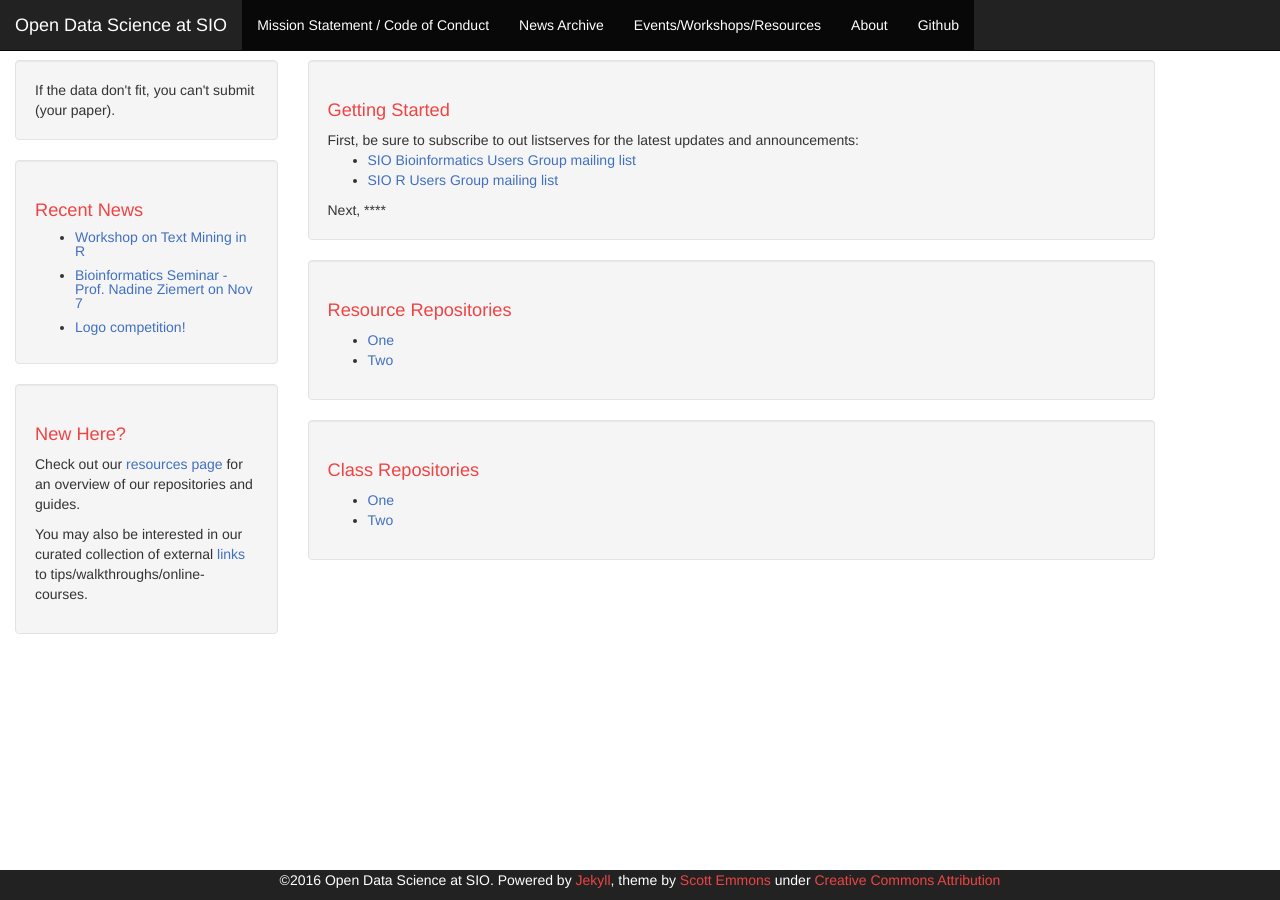
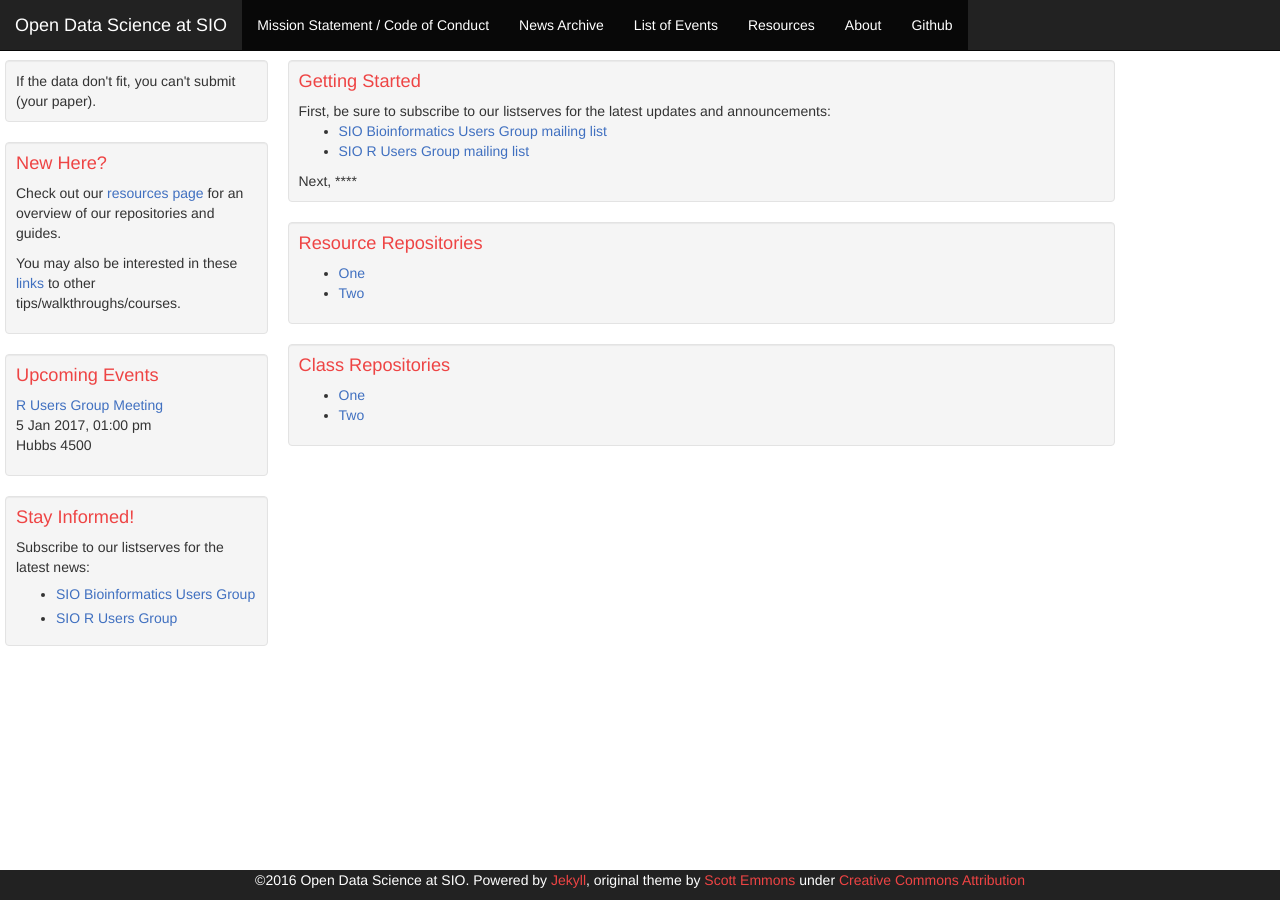
Before and after one commit to Open-Data-Science-at-SIO/Open-Data-Science-at-SIO.github.io, a Jekyll site: the page built from resources.html, in a window 1280 px wide. Built offline with Jekyll 4.4.1, drawn with Linux system fonts in a browser that asks for light colours.

Commit message:
added events list reorganized sidebar tweaked formatting corrected minor typos

```diff
--- a/_config.yml
+++ b/_config.yml
@@ -51,3 +51,8 @@ authors:
   hao:
     display_name: Hao Ye
     email: hye AT ucsd
+
+collections:
+  events:
+    output: true
+    permalink: /event/:path/
--- a/_includes/footer.html
+++ b/_includes/footer.html
@@ -1,7 +1,7 @@
 <div class="container-fluid">
     <div class="row-fluid">
         <div class="span12 footer navbar-inverse navbar-fixed-bottom">
-            <p class="copyright">&copy;{{ site.time | date: '%Y' }} {{ site.name }}. Powered by <a href="http://jekyllrb.com">Jekyll</a>, theme by <a href="https://github.com/scotte/jekyll-clean">Scott Emmons</a>
+            <p class="copyright">&copy;{{ site.time | date: '%Y' }} {{ site.name }}. Powered by <a href="http://jekyllrb.com">Jekyll</a>, original theme by <a href="https://github.com/scotte/jekyll-clean">Scott Emmons</a>
             under
             <a href="http://creativecommons.org/licenses/by/4.0/">Creative Commons Attribution</a></p>
         </div>
--- a/_includes/header.html
+++ b/_includes/header.html
@@ -35,7 +35,8 @@
                     <li class="active visible-xs-block"><a href="{{ site.baseurl }}/links.html">Links</a></li>
                     <li class="active"><a href="{{ site.baseurl }}/mission.html">Mission Statement / Code of Conduct</a></li>
                     <li class="active"><a href="{{ site.baseurl }}/archive.html">News Archive</a></li>
-                    <li class="active"><a href="{{ site.baseurl }}/resources.html">Events/Workshops/Resources</a></li>
+                    <li class="active"><a href="{{ site.baseurl }}/events_list.html">List of Events</a></li>
+                    <li class="active"><a href="{{ site.baseurl }}/resources.html">Resources</a></li>
                     <li class="active"><a href="{{ site.baseurl }}/about.html">About</a></li>
                     {% comment %}
                     <li class="active"><a href="{{ site.baseurl }}/feed.xml">RSS</a></li>
--- a/_includes/sidebar.html
+++ b/_includes/sidebar.html
@@ -3,16 +3,30 @@
 </div>
 
 <div class="sidebar well">
-    <h1>Recent News</h1>
-    <ul>
-        {% for post in site.posts limit:5 %}
-          <li><a href="{{ site.baseurl}}{{ post.url }}">{{ post.title }}</a></li>
-        {% endfor %}
-    </ul>
+    <h1>New Here?</h1>
+    <p>Check out our <a href="{{ site.baseurl }}/resources.html">resources page</a> for an overview of our repositories and guides.</p>
+	<p>You may also be interested in these <a href="{{ site.baseurl }}/links.html">links</a> to other tips/walkthroughs/courses.</p>
+</div>
+
+<div class="well">
+	<h1>Upcoming Events</h1>
+	{% assign current_date = site.time | date: "%Y%m%d" %}
+	{% for event in site.events limit:3 %}
+		{% assign event_date = event.start | date: "%Y%m%d" %}
+    	{% if event_date >= current_date %}
+    		<p><a href="{{ event.url }}">{{ event.title }}</a><br />
+			{{ event.start | date: "%-d %b %Y, %I:%M %P %Z" }}<br />
+			{{ event.location }}
+			</p>
+     	{% endif %}
+    {% endfor %}
 </div>
 
 <div class="sidebar well">
-    <h1>New Here?</h1>
-    <p>Check out our <a href="{{ site.baseurl }}/resources.html">resources page</a> for an overview of our repositories and guides.</p>
-	<p>You may also be interested in our curated collection of external <a href="{{ site.baseurl }}/links.html">links</a> to tips/walkthroughs/online-courses.</p>
+    <h1>Stay Informed!</h1>
+    Subscribe to our listserves for the latest news:
+    <ul>
+    <li><a href="https://siomail.ucsd.edu/mailman/listinfo/bioinf">SIO Bioinformatics Users Group</a></li>
+    <li><a href="https://siomail.ucsd.edu/mailman/listinfo/r-users">SIO R Users Group</a></li>
+    </ul>
 </div>
--- a/css/theme.css
+++ b/css/theme.css
@@ -40,6 +40,7 @@ body {
 .well h1 {
     color: #ee4444;
     font-size: 1.3em;
+    margin-top: 0px;
 }
 
 .well h2 {
--- a/resources.html
+++ b/resources.html
@@ -4,7 +4,7 @@ layout: default
 
 <div class="well">
 	<h1>Getting Started</h1>
-  	First, be sure to subscribe to out listserves for the latest updates and announcements:
+  	First, be sure to subscribe to our listserves for the latest updates and announcements:
     <ul>
     	<li><a href="https://siomail.ucsd.edu/mailman/listinfo/bioinf">SIO Bioinformatics Users Group mailing list</a></li>
     	<li><a href="https://siomail.ucsd.edu/mailman/listinfo/r-users">SIO R Users Group mailing list</a></li>
```
Also changed, not shown: _events/20161208.md (added, +9 -0 lines), _events/20170101.md (added, +11 -0 lines), _layouts/event.html (added, +63 -0 lines), events_list.html (added, +22 -0 lines), css/bootstrap.min.css.
